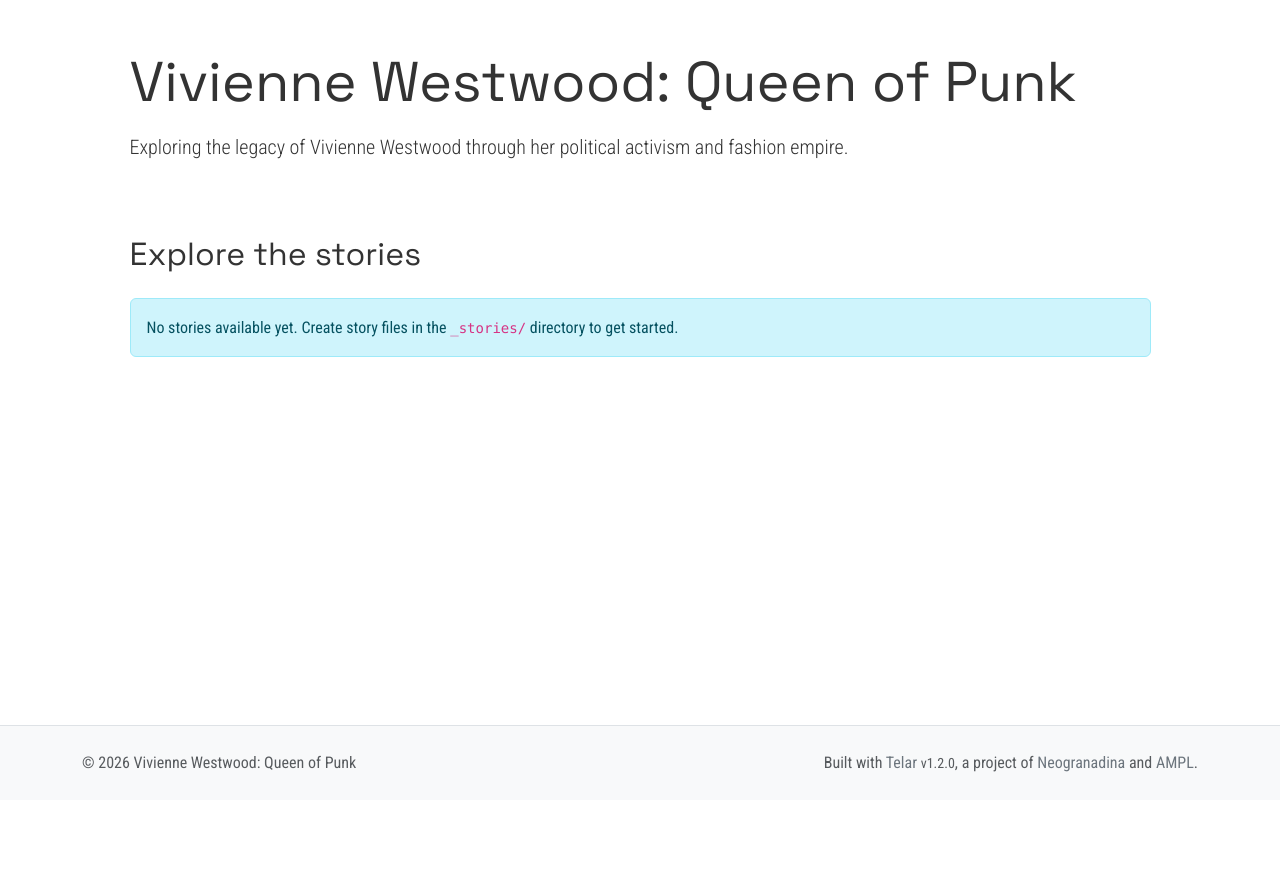
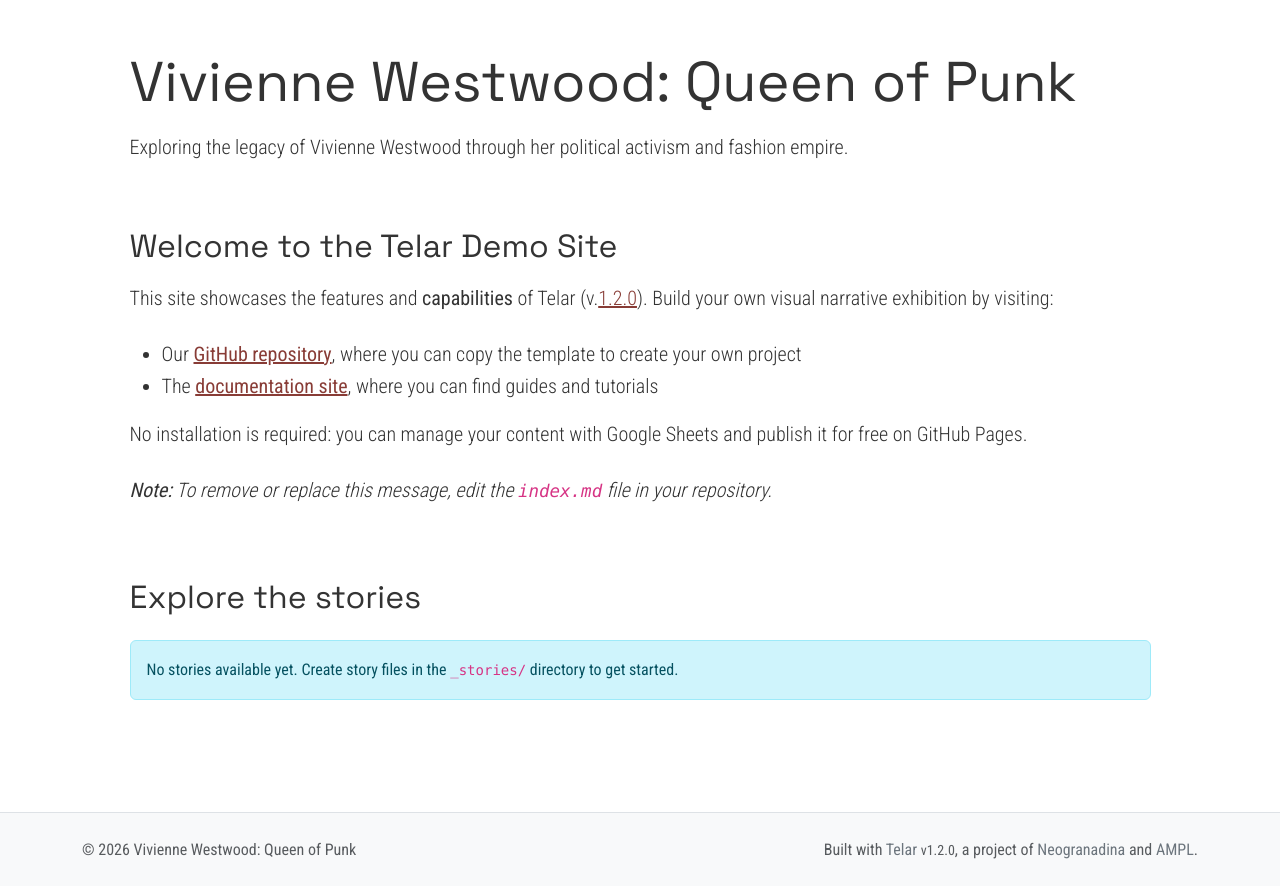
Before and after one commit to harlow-koppen/viviennewestwoodstory, a Jekyll site: the page built from index.md, in a window 1280 px wide. Shown: the part 100-986 px from the top of the page. Built offline with Jekyll 4.4.1, drawn with Linux system fonts in a browser that asks for light colours; before the commit the page ends 900 px from its top, so only the background shows below that.

Commit message:
Publish site
Published via Telar Compositor

```diff
--- a/_config.yml
+++ b/_config.yml
@@ -158,3 +158,4 @@ development-features:
   # (Backward compatible: hide_collections also supported)
   skip_collections: false
 story_key: test
+story_key: test
--- a/index.md
+++ b/index.md
@@ -5,3 +5,13 @@ stories_heading: "Explore the stories"
 objects_heading: "See the objects behind the stories"
 objects_intro: "Browse {count} objects featured in the stories."
 ---
+
+## Welcome to the Telar Demo Site
+This site showcases the features and **capabilities** of Telar (v.[{{ site.telar.version }}](https://github.com/UCSB-AMPLab/telar/releases/tag/v{{ site.telar.version }})). Build your own visual narrative exhibition by visiting:
+
+- Our **[GitHub repository](https://github.com/UCSB-AMPLab/telar)**, where you can copy the template to create your own project
+- The **[documentation site](https://telar.org/docs)**, where you can find guides and tutorials
+
+No installation is required: you can manage your content with Google Sheets and publish it for free on GitHub Pages.
+
+***Note:** To remove or replace this message, edit the `index.md` file in your repository.*
```
